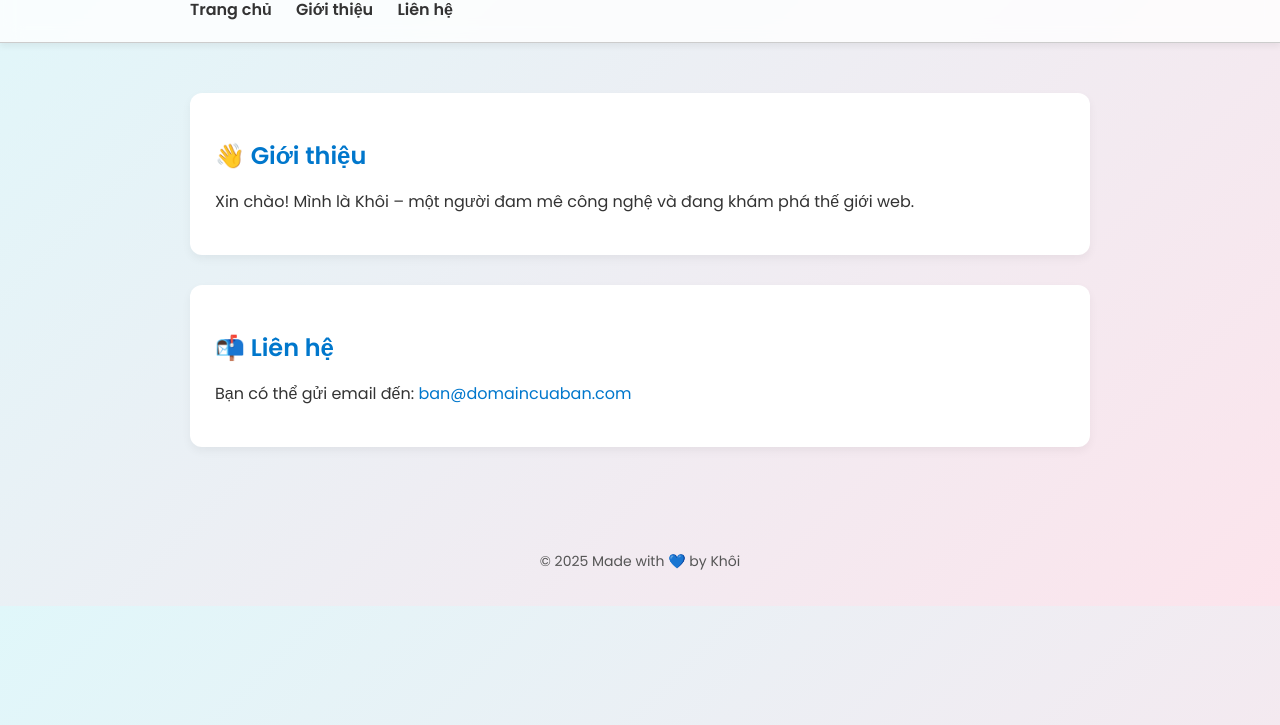
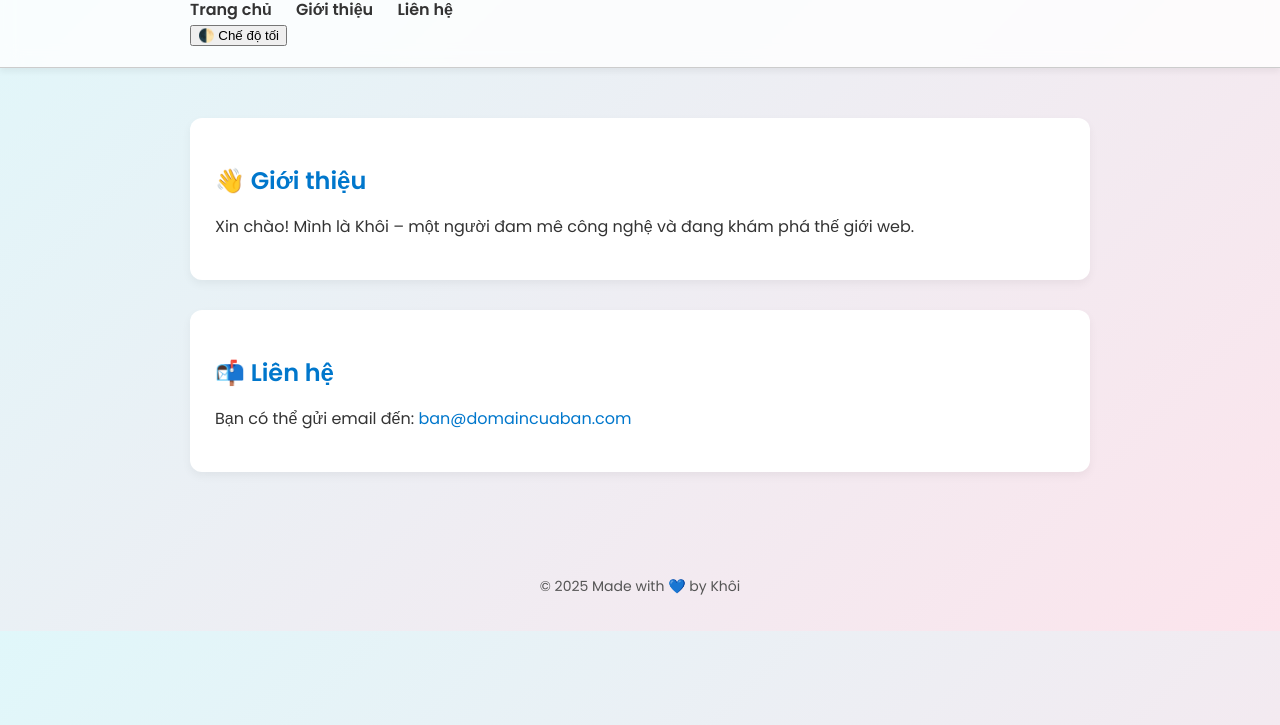
Before and after one commit to Kuzemica/Kuzemica.github.io, a plain HTML site: page index.html in a window 1280 px wide. Shown: the part 75-800 px from the top of the page. Drawn offline with Linux system fonts and the light colour scheme.

Commit message:
Update index.html

```diff
--- a/index.html
+++ b/index.html
@@ -17,6 +17,11 @@
         <a href="#gioithieu">Giới thiệu</a>
         <a href="#lienhe">Liên hệ</a>
       </nav>
+
+      <!-- Nút chuyển chế độ sáng/tối -->
+      <div class="toggle-mode">
+        <button id="toggle-btn">🌓 Chế độ tối</button>
+      </div>
     </div>
   </header>
 
```
